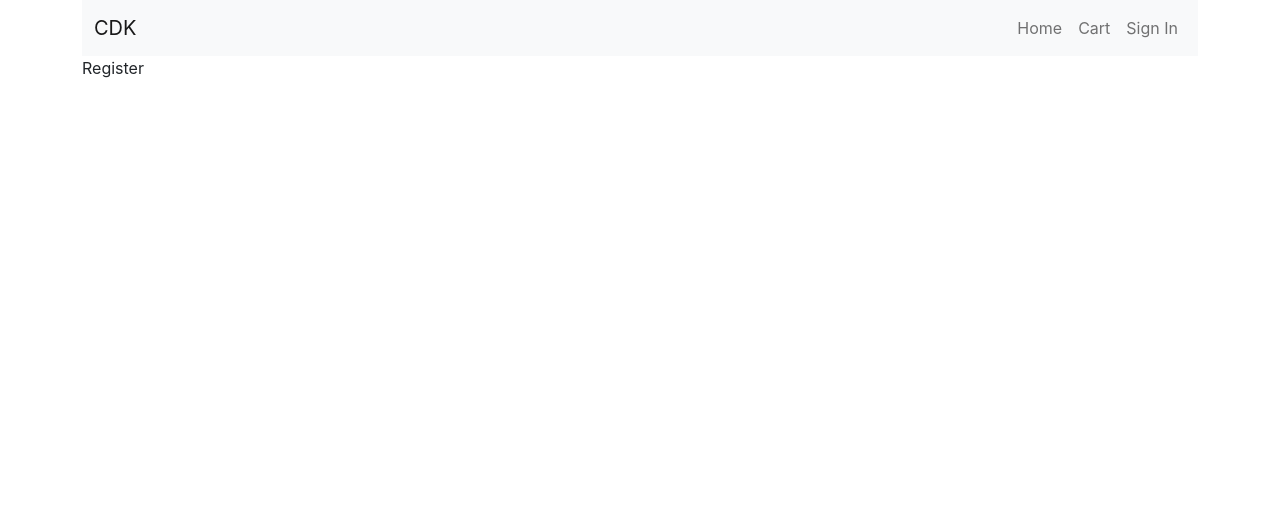
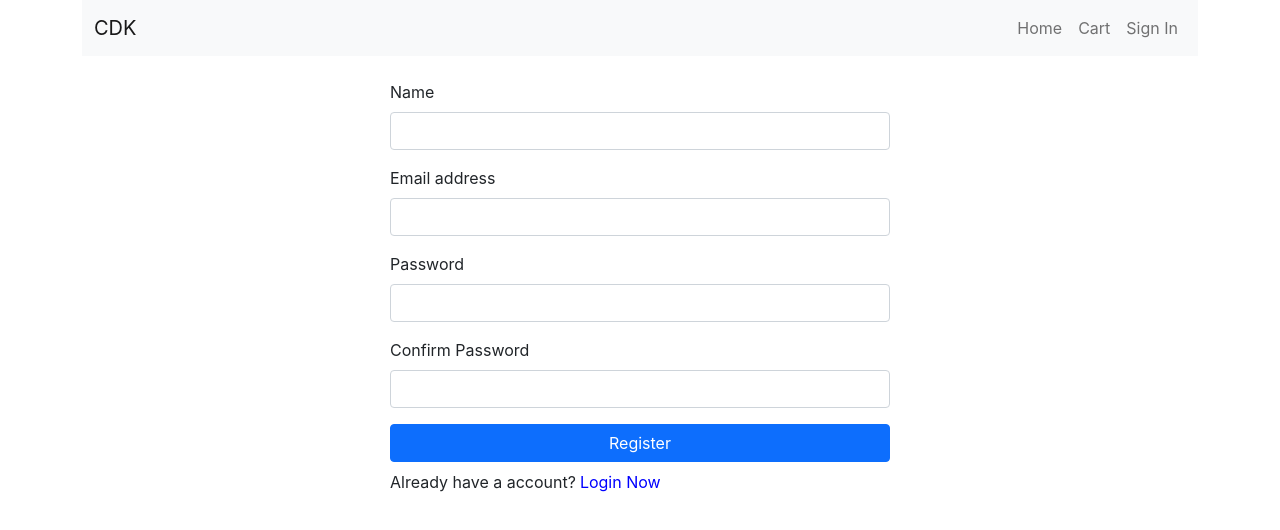
Before and after one commit to miltondw/e-commerce-nextjs, a Next.js app: page /register in a window 1280 px wide. Shown: the top 530 px of the page. Built offline with nearby package versions, Linux system fonts and the light colour scheme.

Commit message:
Created structure register part one

```diff
--- a/next.config.js
+++ b/next.config.js
@@ -1,6 +1,6 @@
 module.exports={
     env:{
         "BASE_URL":"",
-        "MONGODB_URI":"mongodb://localhost/"
+        "MONGODB_URI":"mongodb://localhost/next_ecommerce"
     }
 }
--- a/pages/register/index.js
+++ b/pages/register/index.js
@@ -1,9 +1,94 @@
-import React from 'react'
+import Head from "next/head";
+import Link from "next/link";
+import { useState } from "react";
+export default function Register() {
+  const initialState = { name: "", email: "", password: "", cf_password: "" };
+  const [userData, setUserData] = useState(initialState);
+  const { name, email, password, cf_password } = userData;
 
-export default function Register() {
-    return (
-        <div>
-            Register
+  const handleChangeInput = (e) => {
+    const { name, value } = e.target;
+    setUserData({ ...userData, [name]: value });
+  };
+  const handleSubmit = (e) => {
+    e.preventDefault();
+    console.log(userData);
+  };
+  return (
+    <div>
+      <Head>
+        <title>Register page</title>
+      </Head>
+      <form
+        className="mx-auto my-4"
+        style={{ maxWidth: "500px" }}
+        onSubmit={handleSubmit}
+      >
+        <div className="mb-3">
+          <label htmlFor="exampleInputEmail1" className="form-label">
+            Name
+          </label>
+          <input
+            type="text"
+            className="form-control"
+            id="name"
+            name="name"
+            value={name}
+            onChange={handleChangeInput}
+          />
         </div>
-    )
+        <div className="mb-3">
+          <label htmlFor="exampleInputEmail1" className="form-label">
+            Email address
+          </label>
+          <input
+            type="email"
+            className="form-control"
+            id="exampleInputEmail1"
+            aria-describedby="emailHelp"
+            name="email"
+            value={email}
+            onChange={handleChangeInput}
+          />
+        </div>
+        <div className="mb-3">
+          <label htmlFor="exampleInputPassword1" className="form-label">
+            Password
+          </label>
+          <input
+            type="password"
+            className="form-control"
+            id="exampleInputPassword1"
+            name="password"
+            value={password}
+            onChange={handleChangeInput}
+          />
+        </div>
+        <div className="mb-3">
+          <label htmlFor="exampleInputPassword2" className="form-label">
+            Confirm Password
+          </label>
+          <input
+            type="password"
+            className="form-control"
+            id="exampleInputPassword2"
+            name="cf_password"
+            value={cf_password}
+            onChange={handleChangeInput}
+          />
+        </div>
+        <button type="submit" className="btn btn-primary w-100">
+          Register
+        </button>
+        <p className="my-2">
+          Already have a account?
+          <Link href="/signin">
+            <a className="mx-1" style={{ color: "blue" }}>
+              Login Now
+            </a>
+          </Link>
+        </p>
+      </form>
+    </div>
+  );
 }
--- a/pages/signin/index.js
+++ b/pages/signin/index.js
@@ -4,7 +4,7 @@ export default function Signin() {
   return (
     <div>
       <Head>
-        <title>Sig in pages</title>
+        <title>Sig in page</title>
       </Head>
       <form className="mx-auto my-4" style={{ maxWidth: "500px" }}>
         <div className="mb-3">
@@ -17,9 +17,6 @@ export default function Signin() {
             id="exampleInputEmail1"
             aria-describedby="emailHelp"
           />
-          <div id="emailHelp" className="form-text">
-            We'll never share your email with anyone else.
-          </div>
         </div>
         <div className="mb-3">
           <label htmlFor="exampleInputPassword1" className="form-label">
```
